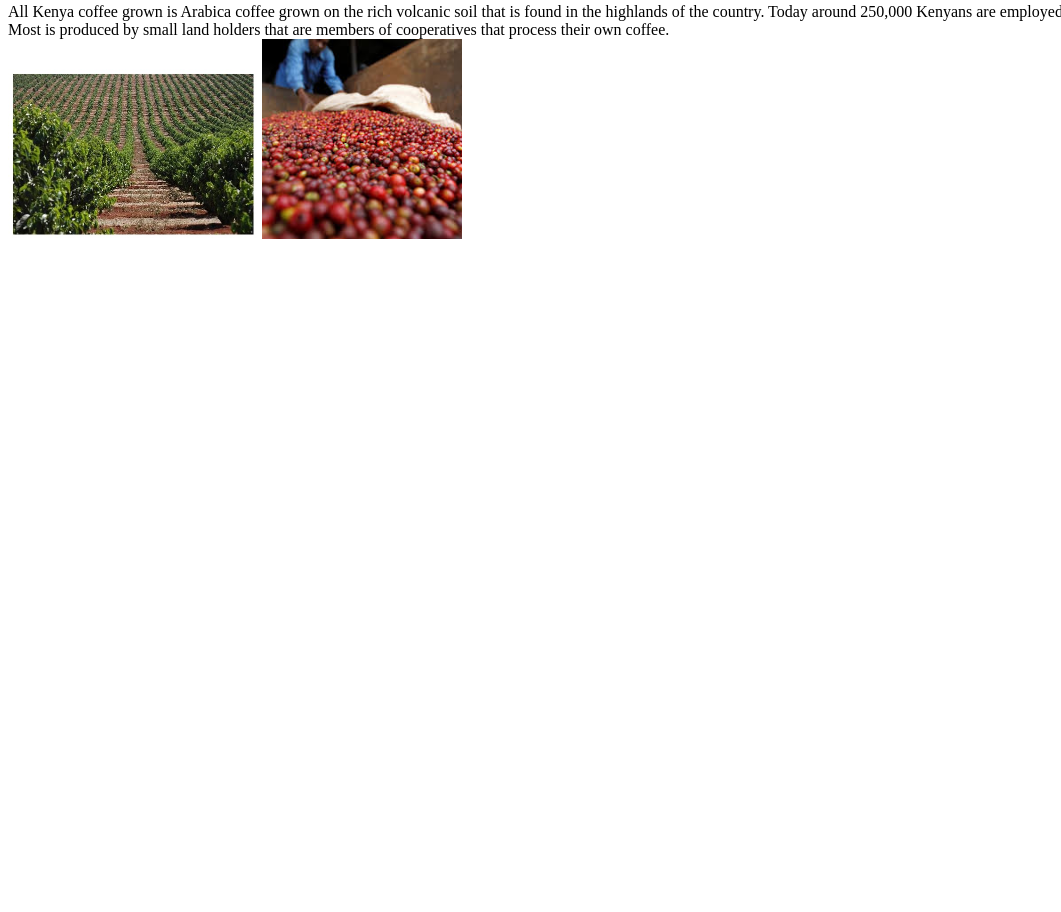
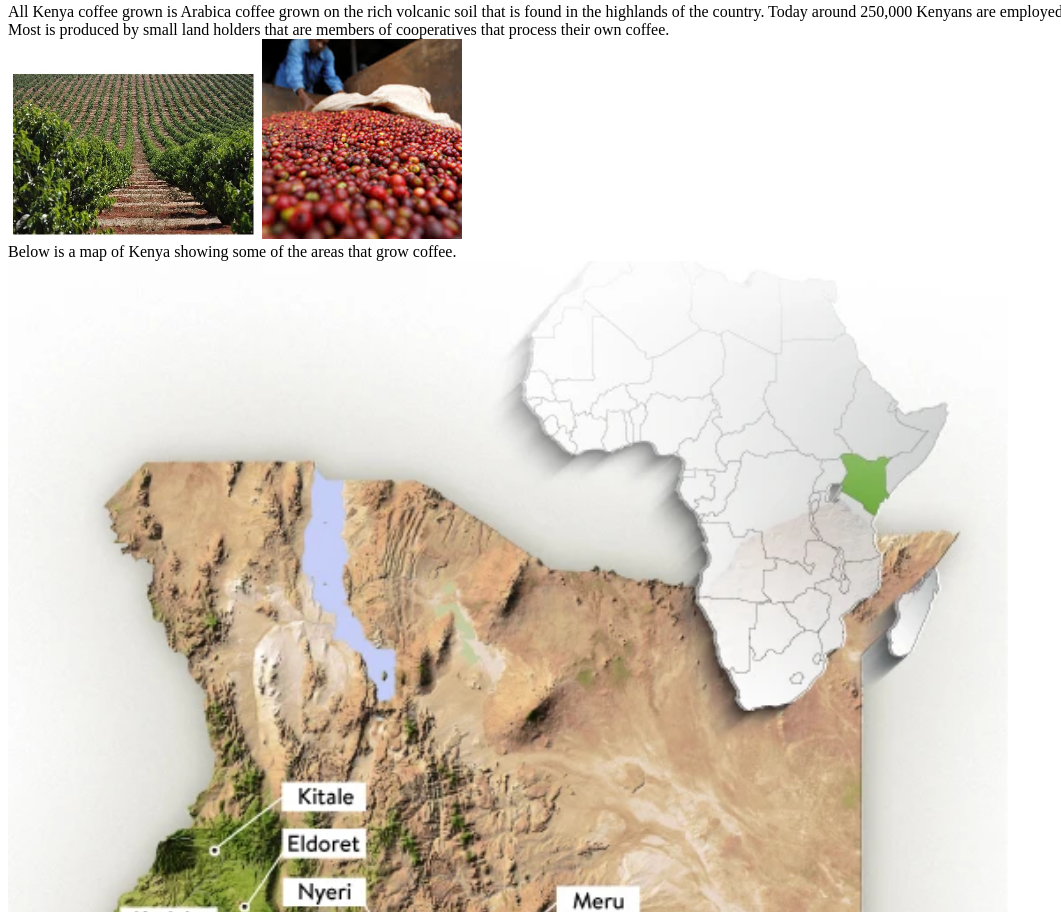
Before and after one commit to Gakur/Index, a plain HTML site: page index.html in a window 1280 px wide. Shown: the part 268-1180 px from the top of the page, without its empty margins (0-1061 px from the left). Before the commit the page ends 800 px from the top, so only its background shows below. Drawn offline with Linux system fonts and the light colour scheme.

Commit message:
Add more pics

```diff
--- a/index.html
+++ b/index.html
@@ -20,6 +20,10 @@
         <br>
         <img  src="Images/kenyancoffeefarm.jpg"    alt="my pics"  width="250"    length="450">
         <img  src="Images/images.jpeg"   alt="pictures"    width="200"    length="300">
+        <br>
+        <p3>Below is a map of Kenya showing some of the areas that grow coffee.</p3>
+        <br>
+        <img  src="Images/Kenya-Growing-Regions-no-logo.webp"    alt="my pic"    width="1000px"    length="1520px">
 
     </body>
 </html>
```
